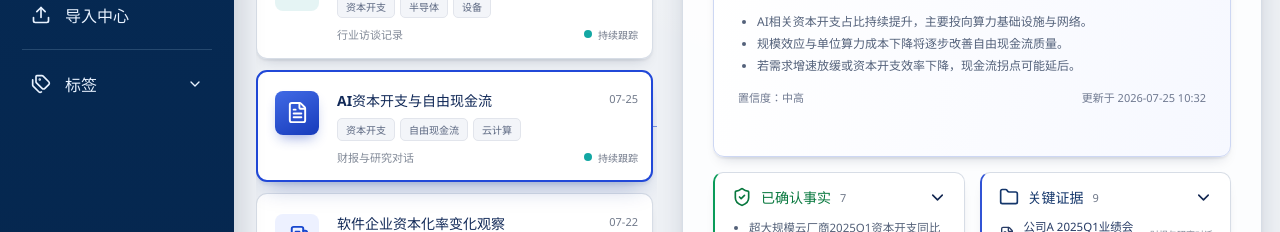
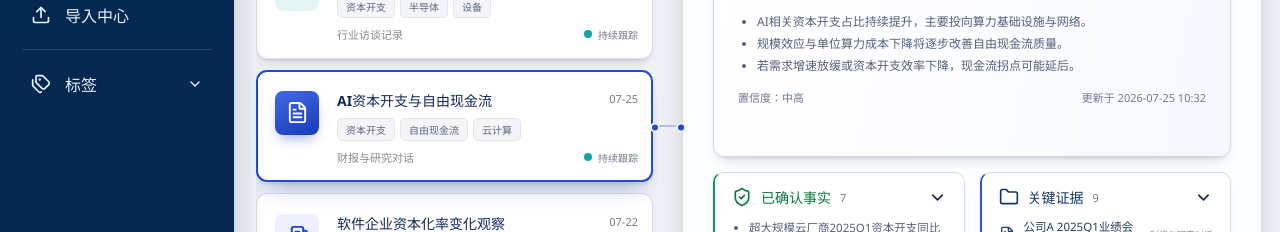
Before and after one commit to nanzhufeng/NanfengKnowledgeBase-Windows, a React (Vite) app: page / in a window 1280 px wide. Shown: the part 305-537 px from the top of the page. Built offline with nearby package versions, Linux system fonts and the light colour scheme.

Commit message:
fix: 修正记录详情关联层级

```diff
--- a/src/App.tsx
+++ b/src/App.tsx
@@ -57,11 +57,16 @@ import {
   versions,
   type IntelligenceRecord,
 } from "./mockData";
-import { useEffect, useMemo, useRef, useState, type DragEvent } from "react";
+import { useEffect, useLayoutEffect, useMemo, useRef, useState, type DragEvent } from "react";
 
 type Page = "records" | "tracking" | "updates" | "import" | "trash" | "settings";
 type ImportStep = "empty" | "preview" | "mapping";
 type SaveState = "idle" | "saving" | "saved";
+type ConnectionMetrics = {
+  left: number;
+  top: number;
+  width: number;
+};
 type NavItem = {
   id: "inbox" | "records" | "tracking" | "updates" | "import";
   label: string;
@@ -91,13 +96,16 @@ function AppCard({
   children,
   className = "",
   onClick,
+  cardRef,
 }: {
   children: React.ReactNode;
   className?: string;
   onClick?: () => void;
+  cardRef?: React.Ref<HTMLElement>;
 }) {
   return (
     <section
+      ref={cardRef}
       className={`elevated-card ${className}`}
       onClick={onClick}
       tabIndex={onClick ? 0 : undefined}
@@ -199,13 +207,17 @@ function RecordList({
   search,
   setSearch,
   searchRef,
+  onSelectedGeometryChange,
 }: {
   selectedId: number;
   onSelect: (id: number) => void;
   search: string;
   setSearch: (value: string) => void;
   searchRef: React.RefObject<HTMLInputElement | null>;
+  onSelectedGeometryChange: (metrics: ConnectionMetrics | null) => void;
 }) {
+  const listRef = useRef<HTMLDivElement>(null);
+  const selectedCardRef = useRef<HTMLElement>(null);
   const filtered = useMemo(() => {
     const keyword = search.trim().toLowerCase();
     if (!keyword) return records;
@@ -213,6 +225,50 @@ function RecordList({
       [record.title, record.summary, ...record.tags].join(" ").toLowerCase().includes(keyword),
     );
   }, [search]);
+
+  useLayoutEffect(() => {
+    const updateGeometry = () => {
+      const card = selectedCardRef.current;
+      const workspace = card?.closest<HTMLElement>(".records-workspace");
+      const detailPanel = workspace?.querySelector<HTMLElement>(".detail-panel");
+      if (!card || !workspace || !detailPanel) {
+        onSelectedGeometryChange(null);
+        return;
+      }
+
+      const cardRect = card.getBoundingClientRect();
+      const workspaceRect = workspace.getBoundingClientRect();
+      const detailRect = detailPanel.getBoundingClientRect();
+      const left = cardRect.right - workspaceRect.left;
+      const width = Math.max(0, detailRect.left - cardRect.right + 1);
+
+      onSelectedGeometryChange({
+        left,
+        top: cardRect.top - workspaceRect.top + cardRect.height / 2,
+        width,
+      });
+    };
+
+    const frame = window.requestAnimationFrame(updateGeometry);
+    const list = listRef.current;
+    const resizeObserver = new ResizeObserver(updateGeometry);
+    const card = selectedCardRef.current;
+    const workspace = card?.closest<HTMLElement>(".records-workspace");
+    const detailPanel = workspace?.querySelector<HTMLElement>(".detail-panel");
+
+    if (card) resizeObserver.observe(card);
+    if (workspace) resizeObserver.observe(workspace);
+    if (detailPanel) resizeObserver.observe(detailPanel);
+    list?.addEventListener("scroll", updateGeometry, { passive: true });
+    window.addEventListener("resize", updateGeometry);
+
+    return () => {
+      window.cancelAnimationFrame(frame);
+      resizeObserver.disconnect();
+      list?.removeEventListener("scroll", updateGeometry);
+      window.removeEventListener("resize", updateGeometry);
+    };
+  }, [filtered.length, onSelectedGeometryChange, selectedId]);
 
   return (
     <section className="record-pane">
@@ -237,7 +293,7 @@ function RecordList({
         <button>按更新时间 <ChevronDown size={15} /></button>
       </div>
 
-      <div className="records-list">
+      <div className="records-list" ref={listRef}>
         {filtered.length ? filtered.map((record) => {
           const selected = record.id === selectedId;
           return (
@@ -245,6 +301,7 @@ function RecordList({
               key={record.id}
               className={`record-card ${selected ? "selected" : ""}`}
               onClick={() => onSelect(record.id)}
+              cardRef={selected ? selectedCardRef : undefined}
             >
               <RecordIcon record={record} />
               <div className="record-copy">
@@ -446,6 +503,7 @@ function RecordsWorkspace({
 }) {
   const [search, setSearch] = useState("资本开支");
   const [selectedId, setSelectedId] = useState(3);
+  const [connectionMetrics, setConnectionMetrics] = useState<ConnectionMetrics | null>(null);
   const searchRef = useRef<HTMLInputElement>(null);
 
   useEffect(() => {
@@ -464,8 +522,23 @@ function RecordsWorkspace({
   }, [setIsEditing]);
 
   return (
-    <div className="records-workspace">
-      <RecordList selectedId={selectedId} onSelect={setSelectedId} search={search} setSearch={setSearch} searchRef={searchRef} />
+    <div
+      className="records-workspace"
+      style={connectionMetrics ? {
+        "--connection-left": `${connectionMetrics.left}px`,
+        "--connection-top": `${connectionMetrics.top}px`,
+        "--connection-width": `${connectionMetrics.width}px`,
+      } as React.CSSProperties : undefined}
+    >
+      <RecordList
+        selectedId={selectedId}
+        onSelect={setSelectedId}
+        search={search}
+        setSearch={setSearch}
+        searchRef={searchRef}
+        onSelectedGeometryChange={setConnectionMetrics}
+      />
+      {connectionMetrics && connectionMetrics.width > 0 ? <div className="record-detail-connector" aria-hidden="true" /> : null}
       <DetailPanel
         judgment={judgment}
         setJudgment={setJudgment}
--- a/src/styles.css
+++ b/src/styles.css
@@ -258,6 +258,7 @@ textarea:focus-visible,
   min-width: 0;
   height: 100vh;
   overflow: hidden;
+  background: #eef1f5;
 }
 
 .app-header {
@@ -340,14 +341,21 @@ textarea:focus-visible,
 }
 
 .records-workspace {
+  position: relative;
+  isolation: isolate;
   display: grid;
   grid-template-columns: minmax(380px, 424px) minmax(580px, 1fr);
   gap: 25px;
   height: 100vh;
   padding: 34px 18px 16px 18px;
+  background:
+    radial-gradient(circle at 72% -18%, rgba(255, 255, 255, 0.72), transparent 44%),
+    #eef1f5;
 }
 
 .record-pane {
+  position: relative;
+  z-index: 2;
   min-width: 0;
   height: 100%;
   overflow: hidden;
@@ -442,9 +450,14 @@ textarea:focus-visible,
 .records-list {
   height: calc(100% - 99px);
   padding: 3px 4px 30px 0;
-  overflow: auto;
-  scrollbar-width: thin;
-  scrollbar-color: #c9d0d9 transparent;
+  overflow-x: hidden;
+  overflow-y: auto;
+  scrollbar-width: none;
+}
+
+.records-list::-webkit-scrollbar {
+  width: 0;
+  height: 0;
 }
 
 .record-card {
@@ -467,26 +480,36 @@ textarea:focus-visible,
   box-shadow: 0 3px 3px rgba(20, 53, 127, 0.07), 0 15px 22px -11px rgba(17, 49, 143, 0.34);
 }
 
-.record-card.selected::before {
+.record-detail-connector {
+  position: absolute;
+  z-index: 3;
+  left: var(--connection-left);
+  top: var(--connection-top);
+  width: var(--connection-width);
+  height: 1px;
+  transform: translateY(-50%);
+  background: linear-gradient(90deg, rgba(35, 74, 202, 0.7), rgba(35, 74, 202, 0.42));
+  pointer-events: none;
+}
+
+.record-detail-connector::before,
+.record-detail-connector::after {
   content: "";
   position: absolute;
-  z-index: -2;
-  top: 50%;
-  right: -53px;
-  width: 52px;
-  border-top: 1px solid rgba(35, 74, 202, 0.58);
-}
-
-.record-card.selected .record-side::after {
-  content: "";
-  position: absolute;
-  top: calc(50% - 3px);
-  right: -58px;
+  top: -3px;
   width: 6px;
   height: 6px;
   border: 2px solid #eef1f5;
   border-radius: 50%;
   background: #2148d8;
+}
+
+.record-detail-connector::before {
+  left: -3px;
+}
+
+.record-detail-connector::after {
+  right: -3px;
 }
 
 .record-icon {
@@ -642,6 +665,8 @@ textarea:focus-visible,
 }
 
 .detail-panel {
+  position: relative;
+  z-index: 2;
   min-width: 0;
   height: calc(100% - 20px);
   margin-top: 20px;
```
Also changed, not shown: 2 other files (tests, documents, lock files or other folders).
